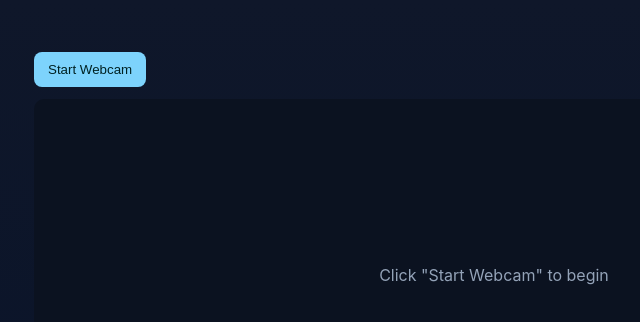
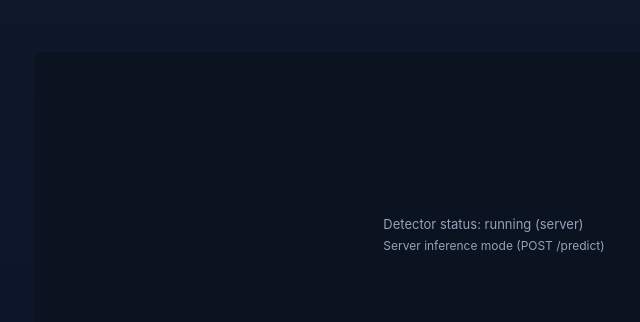
Before and after one commit to Pymaster3119/Breakify, a React (Vite) app: page / in a window 1280 px wide. Shown: the top 322 px of the page, without its empty margins (146-786 px from the left). Built offline with nearby package versions, Linux system fonts and the light colour scheme; no server answers.

Commit message:
Hid controls!!! Ready for the timer tomorrow!

```diff
--- a/src/AppClean.jsx
+++ b/src/AppClean.jsx
@@ -3,8 +3,6 @@ import WebcamFeed from './components/WebcamFeed'
 import YoloDetector from './components/YoloDetector'
 
 export default function App() {
-  const [showWebcam, setShowWebcam] = useState(false)
-  const [detectorOn, setDetectorOn] = useState(false)
   const videoRef = useRef(null)
 
   return (
@@ -13,24 +11,11 @@ export default function App() {
       </header>
 
       <main className="main">
-        <div className="controls">
-          <button onClick={() => setShowWebcam(s => !s)}>
-            {showWebcam ? 'Stop Webcam' : 'Start Webcam'}
-          </button>
-        </div>
-
         <section className="preview">
-          {showWebcam ? (
-            <div>
-              <WebcamFeed forwardedRef={videoRef} />
-              <div style={{marginTop:10}}>
-                <button onClick={() => setDetectorOn(d => !d)}>{detectorOn ? 'Stop Detector' : 'Start YOLOv11n Detector'}</button>
-              </div>
-              {detectorOn && <YoloDetector videoRef={videoRef} enabled={detectorOn} />}
-            </div>
-          ) : (
-            <div className="placeholder">Click "Start Webcam" to begin</div>
-          )}
+          <div>
+            <WebcamFeed forwardedRef={videoRef} showVideo={false} autoStart={true} />
+            <YoloDetector videoRef={videoRef} enabled={true} />
+          </div>
         </section>
       </main>
     </div>
--- a/src/components/WebcamFeed.jsx
+++ b/src/components/WebcamFeed.jsx
@@ -1,6 +1,6 @@
 import React, { useRef, useState } from 'react'
 
-export default function WebcamFeed({ forwardedRef }) {
+export default function WebcamFeed({ forwardedRef, showVideo = false, autoStart = true }) {
   const internalRef = useRef(null)
   // Use the provided ref object if given, otherwise use internal ref
   const videoRef = forwardedRef ? forwardedRef : internalRef
@@ -35,15 +35,25 @@ export default function WebcamFeed({ forwardedRef }) {
     setActive(false)
   }
 
+  // auto start camera when requested
+  React.useEffect(() => {
+    if (autoStart) start()
+    return () => stop()
+    // eslint-disable-next-line react-hooks/exhaustive-deps
+  }, [autoStart])
+
+  // Keep the video element in the DOM but visually hidden when showVideo is false.
+  // This preserves the MediaStream for capture while not showing it to the user.
+  const videoStyle = showVideo
+    ? { width: '640px', height: '360px', background: '#000' }
+    : { width: 1, height: 1, opacity: 0, position: 'absolute', left: -9999 }
+
   return (
-    <div style={{textAlign:'center'}}>
-      {error && <div style={{color:'salmon'}}>{error}</div>}
-      <div style={{margin:'12px 0'}}>
-        <button onClick={start} disabled={active} style={{marginRight:8}}>Start Camera</button>
-        <button onClick={stop} disabled={!active}>Stop Camera</button>
-      </div>
+    <div style={{textAlign: 'center'}}>
+      {error && <div style={{color: 'salmon'}}>{error}</div>}
+      {/* Camera runs automatically (hidden by default) and is not controllable from the UI */}
       <div>
-        <video ref={videoRef} style={{width:'640px',height:'360px',background:'#000'}} />
+        <video ref={videoRef} style={videoStyle} />
       </div>
     </div>
   )
--- a/src/components/YoloDetector.jsx
+++ b/src/components/YoloDetector.jsx
@@ -213,7 +213,8 @@ export default function YoloDetector({ videoRef, enabled }) {
     <div style={{marginTop:12}}>
       <div style={{fontSize:13,color:'#94a3b8'}}>Detector status: {status}</div>
       {error && <div style={{color:'salmon'}}>{error}</div>}
-      <canvas ref={overlayRef} style={{border:'1px solid rgba(255,255,255,0.06)',marginTop:8,maxWidth:480}} />
+  {/* overlay is kept in DOM for drawing but hidden from view to avoid showing predictions */}
+  <canvas ref={overlayRef} style={{display:'none'}} />
       <div style={{color:'#94a3b8',fontSize:12,marginTop:6}}>Server inference mode (POST /predict)</div>
     </div>
   )
```
Also changed, not shown: 1 other file (tests, documents, lock files or other folders).
